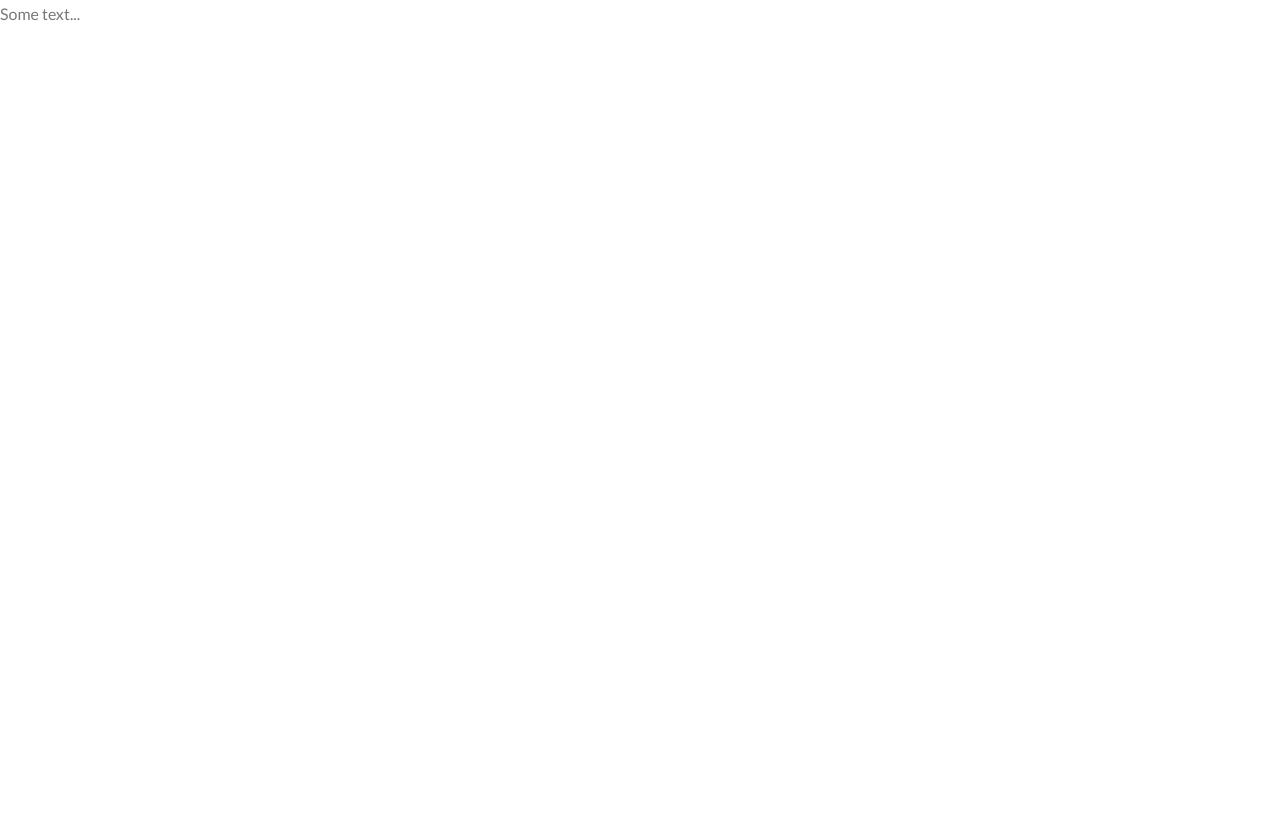
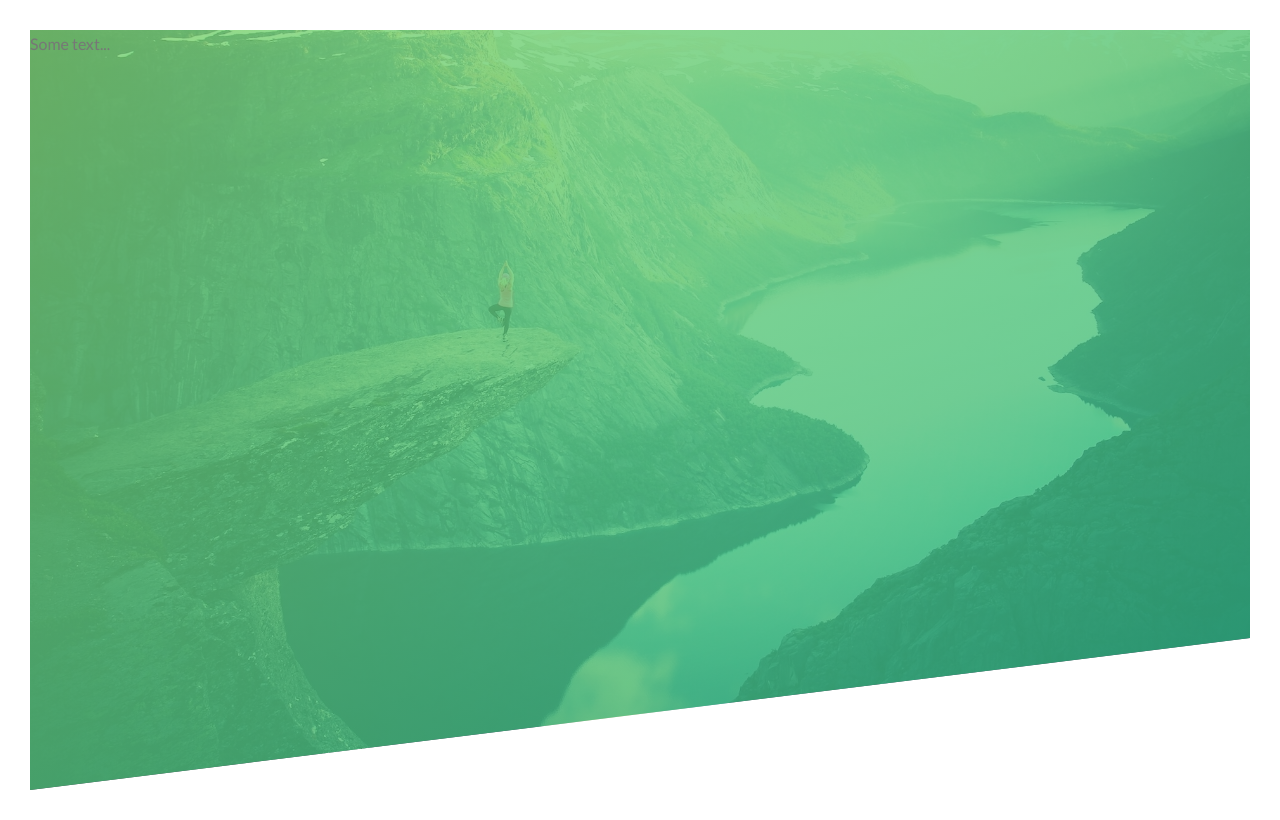
Before and after one commit to dario-piotrowicz/VueJS3-CSS_demo_Natours_website_miniproject, a Vue app: page / in a window 1280 px wide. Built offline with nearby package versions, Linux system fonts and the light colour scheme.

Commit message:
set background and shape to intro section

```diff
--- a/src/App.vue
+++ b/src/App.vue
@@ -27,5 +27,6 @@ body {
   font-size: 1rem;
   line-height: 1.7;
   color: #777;
+  padding: 30px;
 }
 </style>
--- a/src/components/sections/Intro.vue
+++ b/src/components/sections/Intro.vue
@@ -1,3 +1,14 @@
 <template>
   <section id="intro">Some text...</section>
 </template>
+
+<style>
+#intro {
+  height: 95vh;
+  background-image: linear-gradient(to bottom right, #7ed56fc9, #28b485c9),
+    url("../../assets/images/intro-bg.jpg");
+  background-size: cover;
+  background-position: top;
+  clip-path: polygon(0 0, 100% 0, 100% 80%, 0 100%);
+}
+</style>
```
Also changed, not shown: src/assets/images/intro-bg.jpg (added).
